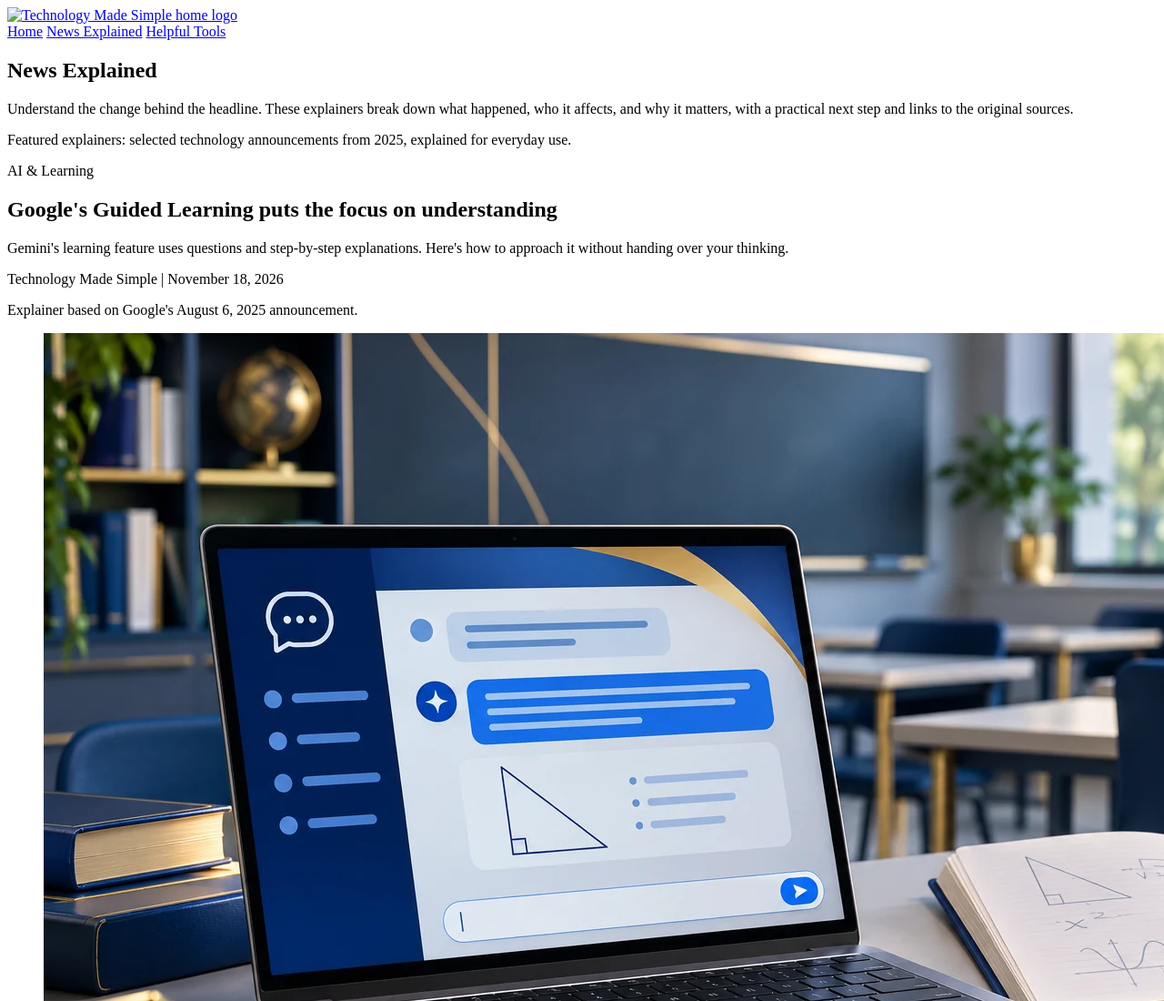
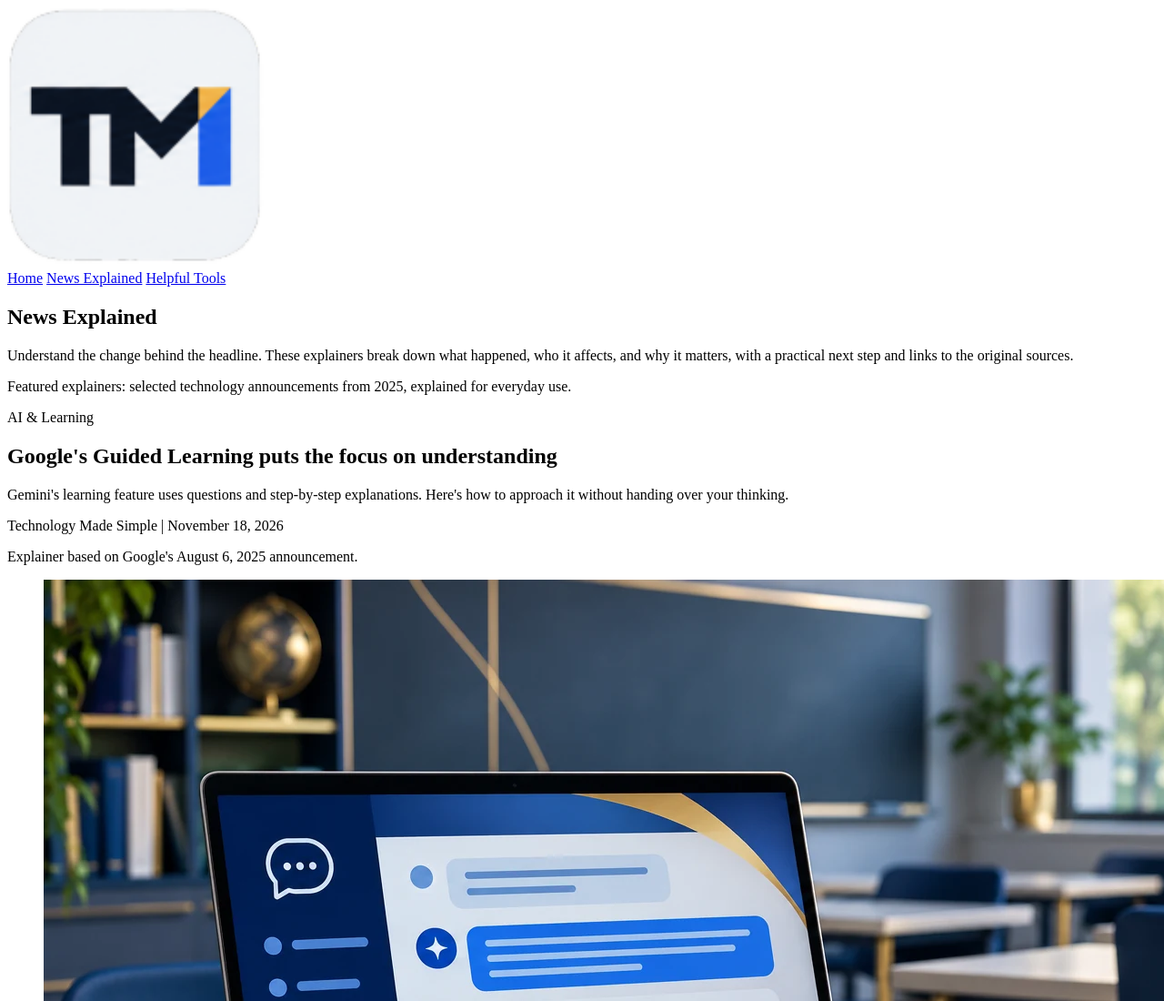
Before and after one commit to ZachWDuerksen/cse130_project_11, a plain HTML site: page news_explained.html in a window 1280 px wide. Shown: the top 1100 px of the page at 91% size. Drawn offline with Linux system fonts and the light colour scheme.

Commit message:
Fix logo path

```diff
--- a/news_explained.html
+++ b/news_explained.html
@@ -10,7 +10,7 @@
 <body>
     <header id="top">
         <a href="index.html">
-            <img src="assets/images/tm-icon.png" alt="Technology Made Simple home logo">
+            <img src="Technology-Made-Simple/Technology-Made-Simple/assets/branding/tm-icon.png" alt="Technology Made Simple home logo">
         </a>
 
         <nav aria-label="Main navigation">
```
